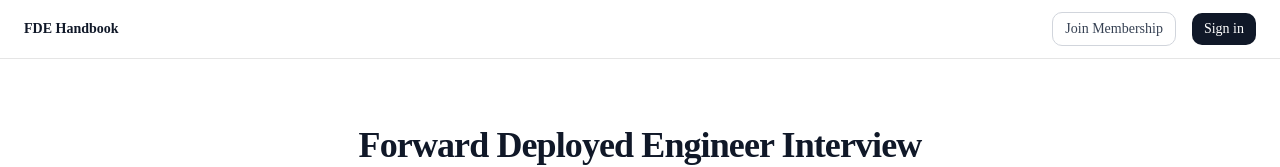
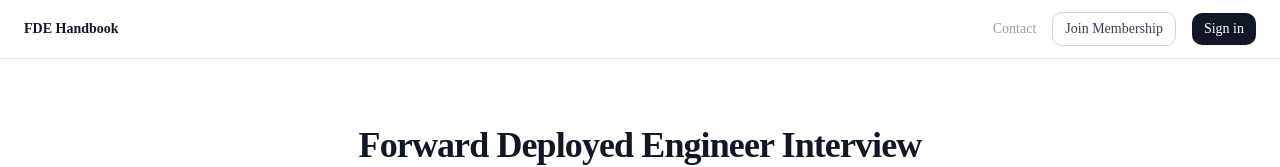
Before and after one commit to cma0232/fde-interview-handbook, a Next.js app: page / in a window 1280 px wide. Shown: the top 167 px of the page. Built offline with nearby package versions, Linux system fonts and the light colour scheme; no server answers.

Commit message:
Add contact email link to NavBar

```diff
--- a/src/components/NavBar.tsx
+++ b/src/components/NavBar.tsx
@@ -26,7 +26,13 @@ export default function NavBar() {
     <nav className="border-b px-6 py-3 flex items-center justify-between">
       <Link href="/" className="font-bold text-gray-900 text-sm">FDE Handbook</Link>
       <div className="flex items-center gap-4">
-<Link
+        <a
+          href="mailto:chokochanghong@gmail.com"
+          className="text-sm text-gray-400 hover:text-gray-600"
+        >
+          Contact
+        </a>
+        <Link
           href="/upgrade"
           className="text-sm border border-gray-300 text-gray-700 px-3 py-1.5 rounded-lg hover:bg-gray-50 transition-colors"
         >
```
